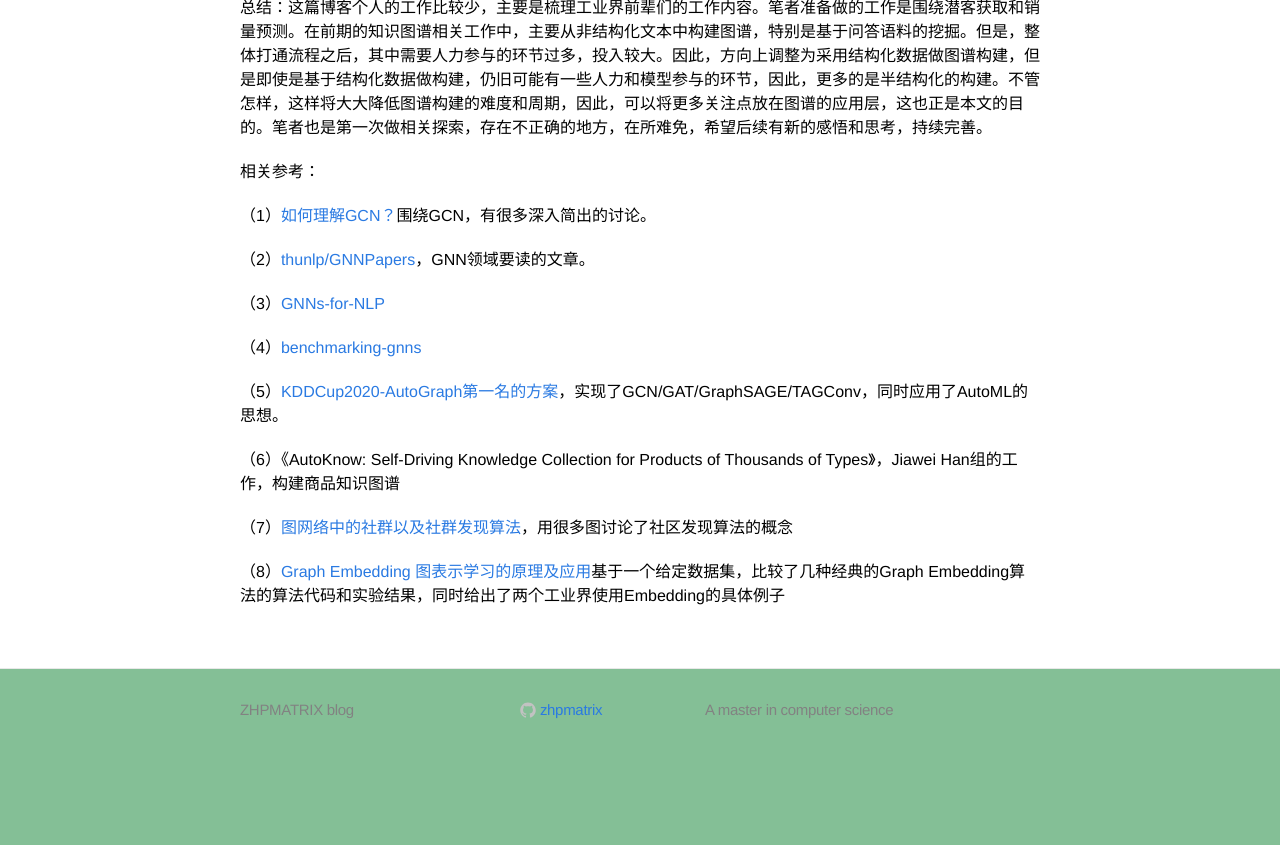
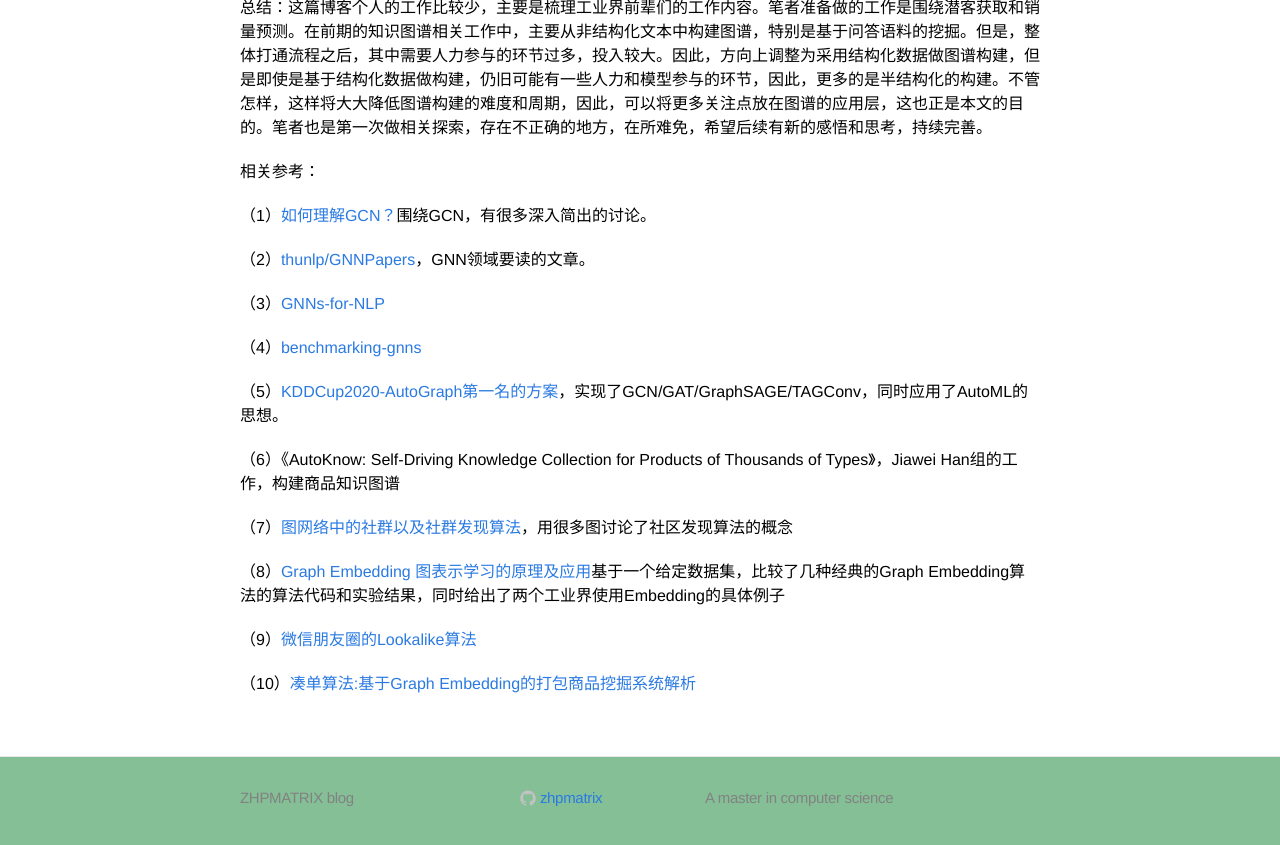
Before and after one commit to zhpmatrix/zhpmatrix.github.io, a Jekyll site: the page built from _posts/2020-11-29-gnn-about.md, in a window 1280 px wide and 900 px high, scrolled down 5196 px, cut to the strip 46-891 px from the top of the window. Built offline with Jekyll 4.4.1, drawn with Linux system fonts in a browser that asks for light colours; comment, search, counter and statistics services are not loaded; before the commit the page ends 6008 px from its top, so only the background shows below that.

Commit message:
add new ref

```diff
--- a/_posts/2020-11-29-gnn-about.md
+++ b/_posts/2020-11-29-gnn-about.md
@@ -118,3 +118,7 @@ cypher和neo4j的关系，可以类比于sql语句和mysql的关系。可以通
  （7）[图网络中的社群以及社群发现算法](https://mp.weixin.qq.com/s?__biz=MzU1NTMyOTI4Mw==&mid=2247508780&idx=1&sn=c7b4a7a6503db22a92230a011a24e1a4&chksm=fbd71140cca09856c76258588da02d574180f820f0e102d2287c8209950c666a85c94dd70f59&mpshare=1&scene=23&srcid=1129Rj1ljSPikiZFz0CnDWXK&sharer_sharetime=1606586130397&sharer_shareid=0e8353dcb5f53b85da8e0afe73a0021b%23rd)，用很多图讨论了社区发现算法的概念
 
  （8）[Graph Embedding 图表示学习的原理及应用](https://mp.weixin.qq.com/s?__biz=MzU1NTMyOTI4Mw==&mid=2247500931&idx=2&sn=78501021d74b522319c7ce3acdc82b73&chksm=fbd776efcca0fff9c06d502fa79f03aa404cbe8d974fe898acda410ac096d49143c6b1710696&mpshare=1&scene=23&srcid=1129InXClG5fk1k96zvgi1P6&sharer_sharetime=1606587750169&sharer_shareid=0e8353dcb5f53b85da8e0afe73a0021b%23rd)基于一个给定数据集，比较了几种经典的Graph Embedding算法的算法代码和实验结果，同时给出了两个工业界使用Embedding的具体例子
+
+（9）[微信朋友圈的Lookalike算法](https://mp.weixin.qq.com/s?__biz=MjM5MDE0Mjc4MA==&mid=2650995211&idx=1&sn=8e32b5590b8e8bff8a5bd8bfb2ceaa7a&chksm=bdbf02588ac88b4e32ea5320e10c7a2e5ac762ea580e7fce8320b6d5c74a273c13410f5475cf&mpshare=1&srcid=0113PKe7MsUK1uHM3FkOpV46&scene=21#wechat_redirect)
+
+（10）[凑单算法:基于Graph Embedding的打包商品挖掘系统解析](https://mp.weixin.qq.com/s?__biz=MzIzOTU0NTQ0MA==&mid=2247486868&idx=1&sn=c2d3e38e9ab7cc61f2a2ffaeecf0febe&chksm=e929309bde5eb98dfa657c7fd1bf7e80495f9c9ad0cde2ee78b36a1f0a453d2cc322948cb3a3&mpshare=1&srcid=0213HJqpvPzBLS7AW7L6K3Zz&scene=21#wechat_redirect)
```
